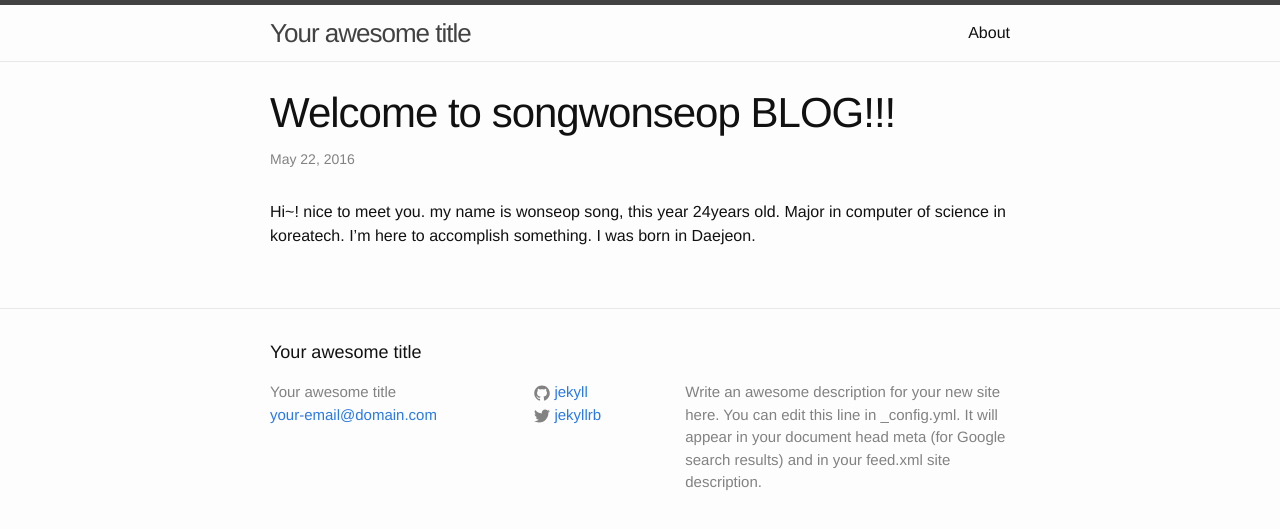
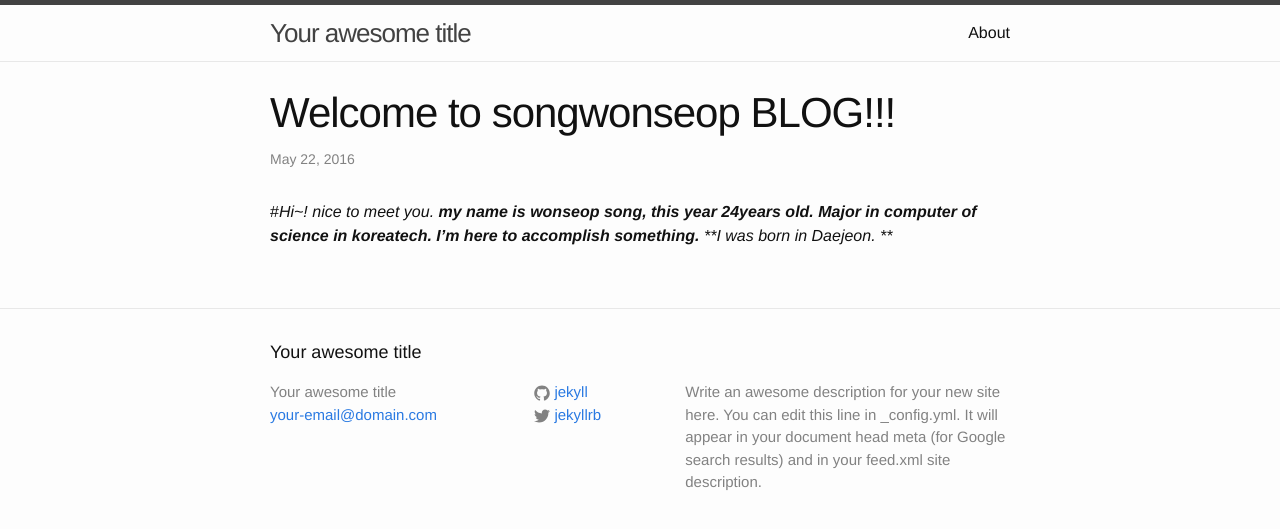
Before and after one commit to songwonseop/songwonseop.github.com, a Jekyll site: the page built from _posts/2016-05-22-welcome-to-jekyll.markdown, in a window 1280 px wide. Shown: the top 529 px of the page. Built offline with Jekyll 4.4.1, drawn with Linux system fonts in a browser that asks for light colours.

```diff
--- a/_posts/2016-05-22-welcome-to-jekyll.markdown
+++ b/_posts/2016-05-22-welcome-to-jekyll.markdown
@@ -4,10 +4,10 @@ title:  "Welcome to songwonseop BLOG!!!"
 date:   2016-05-22 22:40:41 +0900
 categories: jekyll update
 ---
-Hi~! nice to meet you.
-my name is wonseop song, this year 24years old.
-Major in computer of science in koreatech. I'm here to accomplish something.
-I was born in Daejeon.
+#*Hi~! nice to meet you.*
+***my name is wonseop song, this year 24years old.***
+***Major in computer of science in koreatech. I'm here to accomplish something.***
+***I was born in Daejeon. ***
 
 
 [jekyll-docs]: http://jekyllrb.com/docs/home
```
